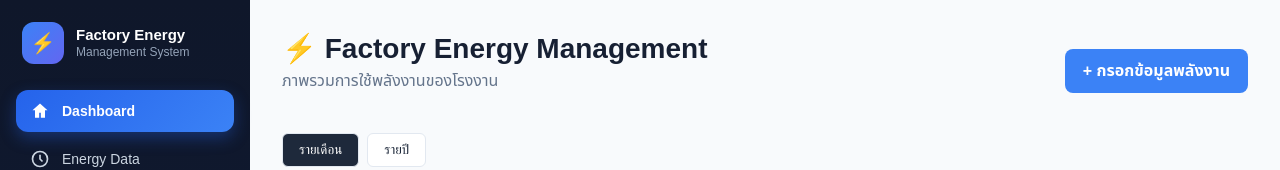
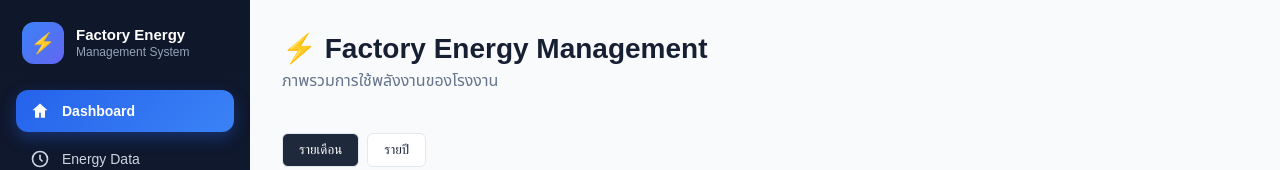
Before and after one commit to Sitthiporn-creator/Energy-Management, a Next.js app: page / in a window 1280 px wide. Shown: the top 170 px of the page. Built offline with nearby package versions, Linux system fonts and the light colour scheme; no server answers; the database is empty.

Commit message:
Update page.js

```diff
--- a/app/page.js
+++ b/app/page.js
@@ -1,6 +1,5 @@
 'use client';
 
-import Link from 'next/link';
 import { useEffect, useState } from 'react';
 import { supabase } from '../lib/supabaseClient';
 import {
@@ -105,15 +104,6 @@ export default function DashboardPage() {
           <h1 style={{ fontSize: '28px', fontWeight: 700, margin: 0 }}>⚡ Factory Energy Management</h1>
           <p style={{ color: '#64748b', marginTop: '4px' }}>ภาพรวมการใช้พลังงานของโรงงาน</p>
         </div>
-        <Link
-          href="/energy-data"
-          style={{
-            background: '#3b82f6', color: 'white', textDecoration: 'none',
-            borderRadius: '8px', padding: '10px 18px', fontWeight: 600, display: 'inline-block',
-          }}
-        >
-          + กรอกข้อมูลพลังงาน
-        </Link>
       </div>
 
       {/* Toggle รายเดือน/รายปี */}
```
